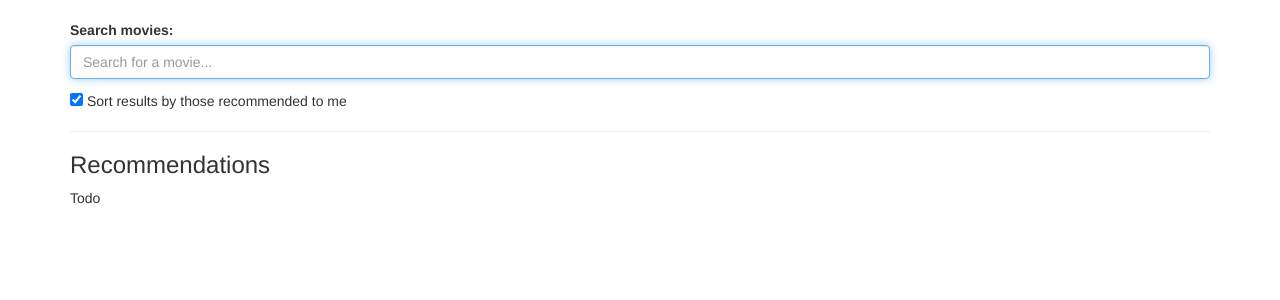
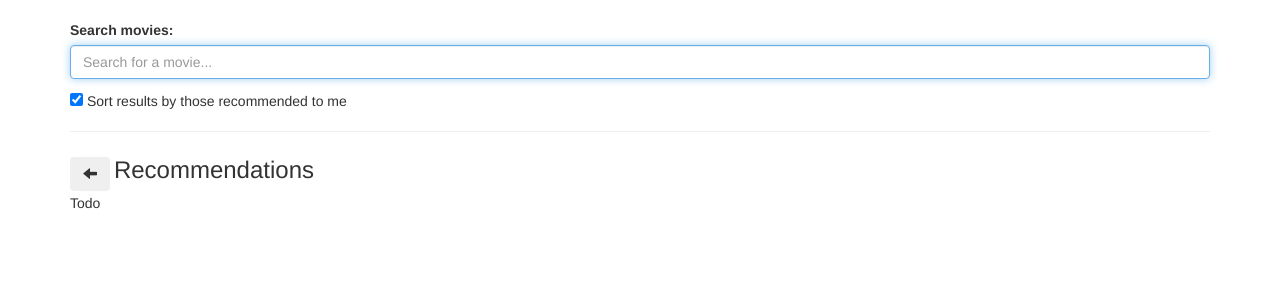
Before and after one commit to hollyroberts/uni-web-recommendations, a Flask app: page / in a window 1280 px wide. Shown: the part 52-352 px from the top of the page. Run offline with Flask 2, Linux system fonts and the light colour scheme; the visitor is signed in with stand-in values (Sample User, id 1); parts of the project's set-up code (start-up, migrations or seed data) failed here and were passed over; some libraries are stand-ins or nearby versions.

Commit message:
Some HTML improvements that don't quite work as I want yet

```diff
--- a/templates/index.html
+++ b/templates/index.html
@@ -9,14 +9,19 @@
 
     <form id="search-movie" onsubmit="event.preventDefault(); searchMovie()">
         <label for="search-movie">Search movies:</label>
-        <input id="search-movie-input" name="search-movie" class="form-control" style="margin-bottom: 10px;" autofocus placeholder="Search for a movie...">
+        <input id="search-movie-input" name="search-movie" class="form-control" style="margin-bottom: 10px;" autofocus
+               placeholder="Search for a movie...">
 
-        <input id="recommend-search-checkbox" type="checkbox" name="recommend-search" value="recommend-search" checked>  Sort results by those recommended to me<br>
+        <input id="recommend-search-checkbox" type="checkbox" name="recommend-search" value="recommend-search" checked>
+        Sort results by those recommended to me<br>
     </form>
 
     <hr>
 
-    <h3 id="results-title">Recommendations</h3>
+    <div id="page-header">
+        <button type="button" class="btn btn-light"><span class="glyphicon glyphicon-arrow-left"></span></button>
+        <h3 id="results-title" style="display: inline-block; margin-top: 0px; padding-top: 5px">Recommendations</h3>
+    </div>
 
     <div id="results-container">
         <p>Todo</p>
```
